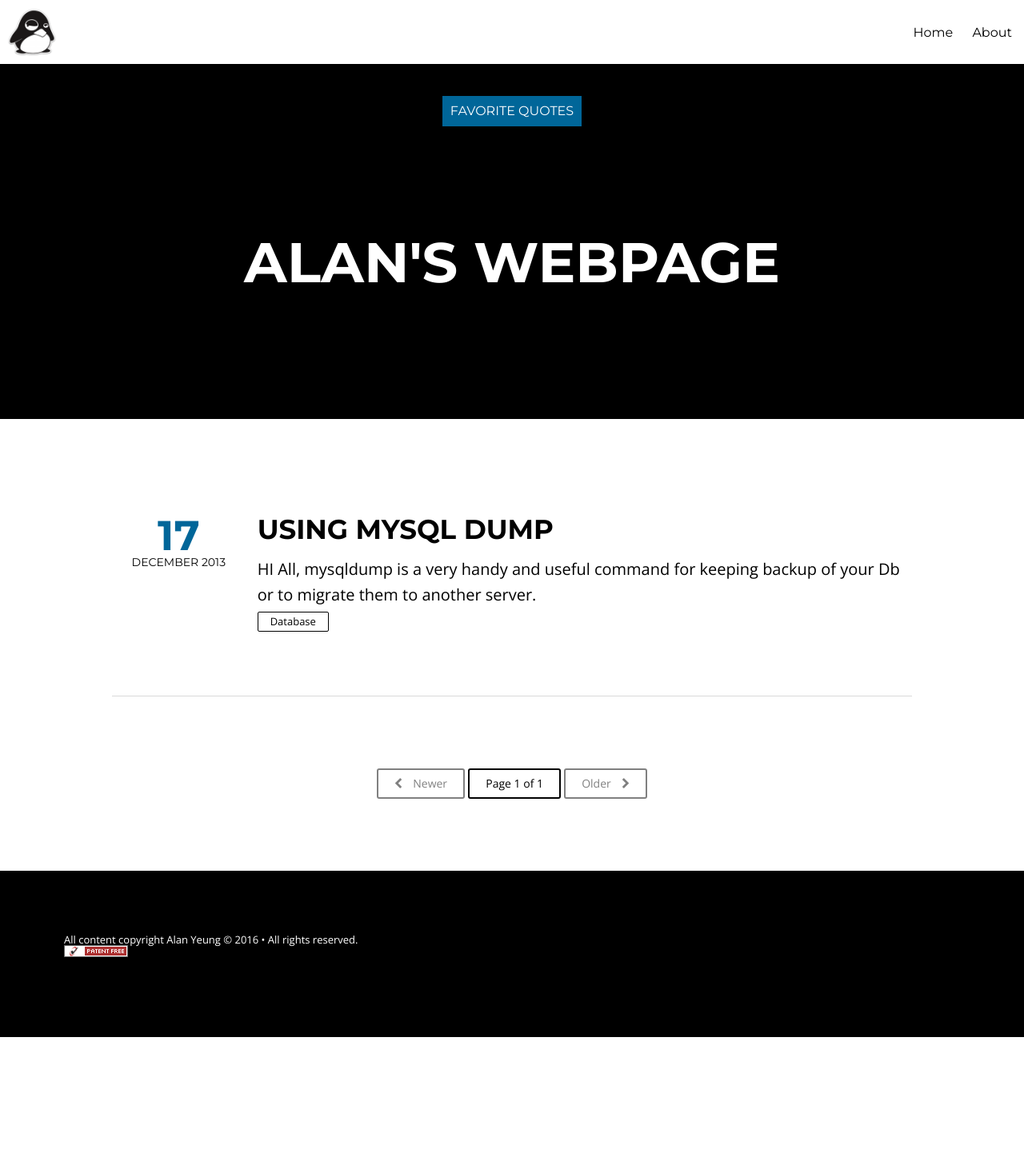
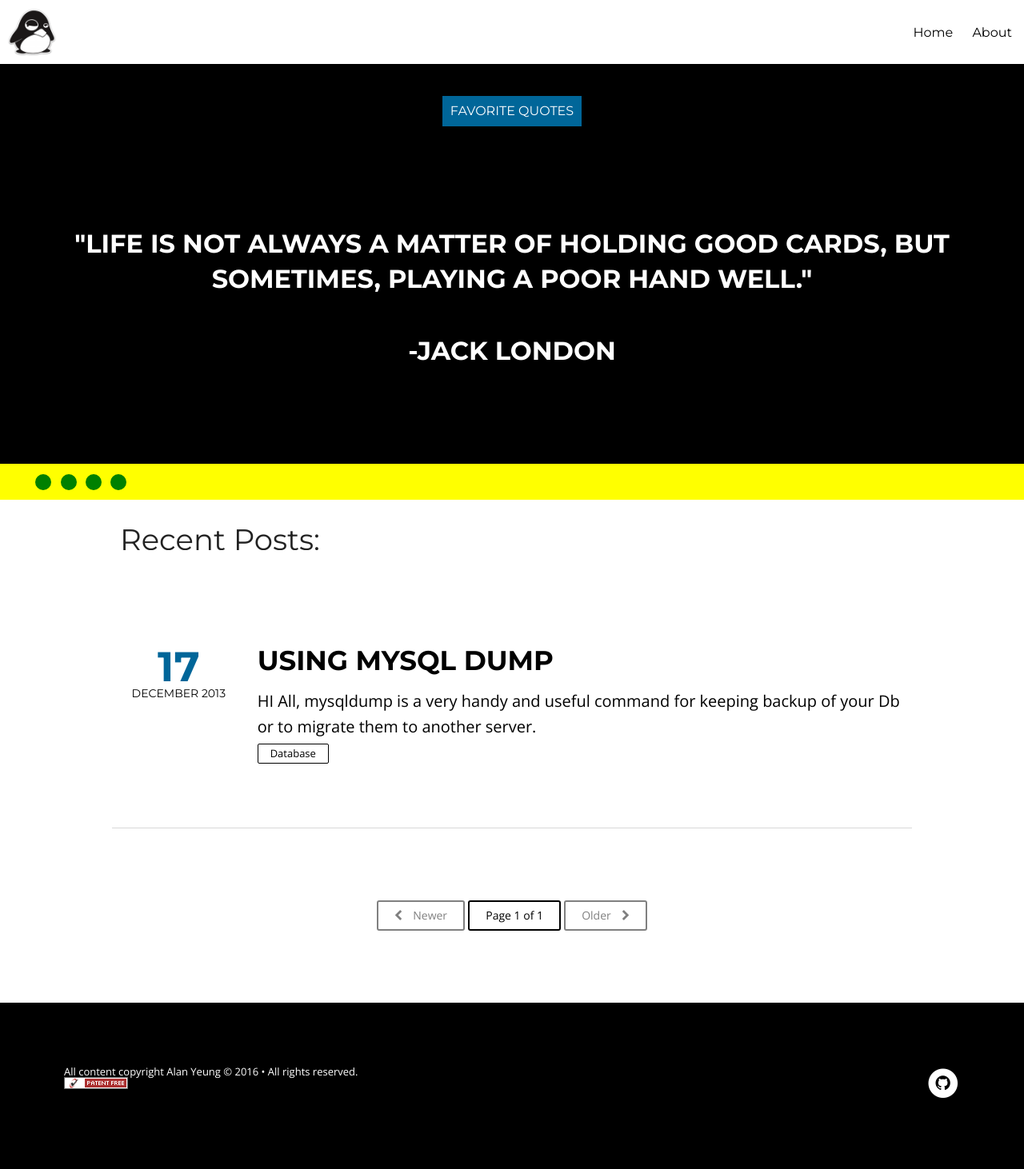
Before and after one commit to yeungalan0/yeungalan0.github.io, a Jekyll site: the page built from index.html, in a window 1280 px wide. Shown: the whole page at 80% size. Built offline with Jekyll 4.4.1, drawn with Linux system fonts in a browser that asks for light colours; nearby versions of some CDN libraries; the list of posts is cut into pages by our own code; before the commit the page ends 1297 px from its top, so only the background shows below that.

Commit message:
Quotes working...sort of.

```diff
--- a/_config.yml
+++ b/_config.yml
@@ -2,12 +2,10 @@ title:            Favorite Quotes
 description:      "Alan's Webpage"
 logo:             logo.png
 share:            true
-dropcap:	   true
 # Change url to your domain. Leave localhost server or blank when working locally.
 # or use the hint from http://jekyllrb.com/docs/github-pages/ to keep this the same
 # whether working locally or remotely. Start Jekyll with: jekyll serve --baseurl ''
 url:
-
 # Owner/author information
 owner:
   name:           Alan Yeung
@@ -15,6 +13,7 @@ owner:
   # Use the coder's toolbox at http://coderstoolbox.net/string/#!encoding=xml&action=encode&charset=us_ascii to encode your description into XML string
   description:    Impossible problems are made from possible pieces
   # Social networking links used in footer. Update and remove as you like.
+  github: yeungalan0
 
 # Links to include in footer navigation
 # For external links add external: true
--- a/_includes/head.html
+++ b/_includes/head.html
@@ -43,7 +43,6 @@
     <link rel="stylesheet" href="{{ site.url }}/assets/css/style.css">
     <link rel="stylesheet" href="{{ site.url }}/assets/css/post.css">
 
-
 {% if page.mathjax %}
 <!--Load Mathjax-->
 <script type="text/javascript" src="http://cdn.mathjax.org/mathjax/latest/MathJax.js?config=TeX-AMS-MML_HTMLorMML"></script>
--- a/_layouts/home.html
+++ b/_layouts/home.html
@@ -2,8 +2,11 @@
 <html>
 <head>
 {% include head.html %}
+<script src="//ajax.googleapis.com/ajax/libs/jquery/1.11.1/jquery.min.js"></script>
+<script language="JavaScript" src="{{ site.url }}/assets/js/quotes.js"></script>
+<script> var quoteInterval =  setInterval(function () {getQuotes()}, 7000); </script>
 </head>
-<body class="home-template" itemscope itemtype="http://schema.org/WebPage">
+<body class="home-template" itemscope itemtype="http://schema.org/WebPage" onload="getQuote(0)">
 <header class="notepad-site-head">
     <div class="notepad-site-head-menu">
         <a class="notepad-blog-logo" href="{{ site.url }}"><img src="{{ site.url }}/images/{{ site.logo }}" alt="Blog Logo" /></a>
@@ -35,12 +38,19 @@
           {{ site.title }}
         </span>
       </h1>
-      <!-- add quotes here! -->
-      <h2 class="notepad-blog-description">{{ site.description }}</h2>
+      <!-- First quote is automatically grabbed from quotes.txt! -->
+      <h2 id="quote"></h2>
     </div>
+    <div class="button-container">
+      <div class="round-button" onClick="getQuote(1)"><div class="round-button-circle"></div></div>
+      <div class="round-button" onClick="getQuote(2)"><div class="round-button-circle"></div></div>
+      <div class="round-button" onClick="getQuote(3)"><div class="round-button-circle"></div></div>
+      <div class="round-button" onClick="getQuote(4)"><div class="round-button-circle"></div></div>
+    </div>
+
 </header>
 
-
+<h2 class="post-description"> {{ page.post_description }} </h2>
 <main class="notepad-content" role="main">
 
             {{ content }}
--- a/assets/css/style.css
+++ b/assets/css/style.css
@@ -183,15 +183,14 @@ main, .notepad-share-icons, .notepad-disqus {
   .notepad-site-head .notepad-site-head-content h2 {
     font-size: 2.5rem;
     padding-bottom: 5rem;
-    font-weight: 700;
-    line-height: 1.3; }
+    font-weight: 700; }
   @media only screen and (min-width: 40.063em) {
     .notepad-site-head .notepad-site-head-content h1 {
-      padding-top: 7.5rem;
+      padding-top: 5.5rem;
       font-size: 1rem; }
     .notepad-site-head .notepad-site-head-content h2 {
       font-size: 3.75rem;
-      padding-bottom: 7.5rem;
+      padding-bottom: 1.5rem;
       font-weight: 700; } }
   @media only screen and (min-width: 70em) {
     .notepad-site-head .notepad-site-head-content h1 {
@@ -199,7 +198,7 @@ main, .notepad-share-icons, .notepad-disqus {
       font-size: 1rem; }
     .notepad-site-head .notepad-site-head-content h2 {
       font-size: 4.375rem;
-      padding-bottom: 9.375rem;
+      padding-bottom: 7.375rem;
       font-weight: 700; } }
   @media only screen and (min-width: 90em) {
     .notepad-site-head .notepad-site-head-content h1 {
@@ -1070,3 +1069,35 @@ img.mfp-img {
   top: 0;
   right: 0;
   padding-top: 0; }
+.post-description {
+  position: relative;
+  left: 150px;
+  top: 20px;
+}
+.button-container {
+    display: flex;
+    padding:1%;
+    background-color: yellow;
+    width: 100%;
+    position: relative;
+}
+.round-button {
+    align-self: center;
+    float: left;
+    padding-left: 2.5%;
+    width: 2%;
+}
+.round-button-circle {
+    width: 100%;
+    height:0;
+    border-radius: 50%;
+    border:10px solid green;
+    background: green;
+}
+.round-button-circle:hover {
+    box-shadow: 0 0 8px rgba(81, 203, 238, 1);
+}
+#quote {
+    align:left;
+    font-size: 2em;
+}
--- /dev/null
+++ b/assets/js/quotes.js
@@ -0,0 +1,33 @@
+//When a quote is added, add a quote to the text file (a single line) with the "- to determine the author, and change home.html and add a new button div with and increased button number
+function getQuotes() {
+    $.get( "/quotes.txt", function(data) {
+	var next = $("#quote").data("current") + 1;
+	var lines = data.split("\n");
+	//Account for the "" found at the end of the array
+	if (next > lines.length - 2) {
+	    next = 0;
+	}
+	var line = lines[next];
+	var author = line.slice(line.indexOf('"-') + 1);
+	var quote = line.slice(0, line.indexOf('"-') + 1);
+	$("#quote").data("current", next);
+	$("#quote").fadeOut(500, function() {
+	    $("#quote").html(quote + "<br/>" + author).fadeIn(500);
+	});
+    })
+}
+
+function getQuote(quoteNumber) {
+    $.get( "/quotes.txt", function(data) {
+	clearInterval(quoteInterval);
+	var lines = data.split("\n");
+	//Account for the "" found at the end of the array
+	var line = lines[quoteNumber];
+	var author = line.slice(line.indexOf('"-') + 1);
+	var quote = line.slice(0, line.indexOf('"-') + 1);
+	$("#quote").data("current", quoteNumber);
+	$("#quote").fadeOut(500, function() {
+	    $("#quote").html(quote + "<br><br>" + author).fadeIn(500);
+	});
+    })
+}
--- a/index.html
+++ b/index.html
@@ -2,7 +2,7 @@
 layout: home
 title: BLOG
 description: "CodeInventory"
-headline: Nerds Feeder
+post_description: "Recent Posts:"
 tags: [Amey, Jadiye, CodeInvemtory]
 ---
 {% if site.paginate %}
@@ -31,7 +31,7 @@ tags: [Amey, Jadiye, CodeInvemtory]
             <section class="notepad-post-excerpt">
                 <p>{{ post.content | strip_html | truncatewords:40 }}</p>
             </section>
-            <!-- DEAL WITH THIS -->
+            <!-- TODO: DEAL WITH THIS -->
                 <div class="notepad-index-post-tags">
                 {% for tag in post.categories %}<a href="{{ site.url }}/categories/index.html#{{ post.categories | cgi_encode }}" title="Other posts from the {{ tag | capitalize }} category">{{ tag | capitalize }}</a>{% unless forloop.last %}&nbsp;{% endunless %}{% endfor %}
 
--- /dev/null
+++ b/quotes.txt
@@ -0,0 +1,4 @@
+"Life is not always a matter of holding good cards, but sometimes, playing a poor hand well."-Jack London
+"Only those who will risk going too far can possibly find out how far one can go."-T.S. Elliot
+"Opportunity is missed by most people because it is dressed in overalls and looks like work."-Thomas A. Edison
+"The best time to plant a tree is twenty-five years ago. The second best time is today."-Unknown
```
